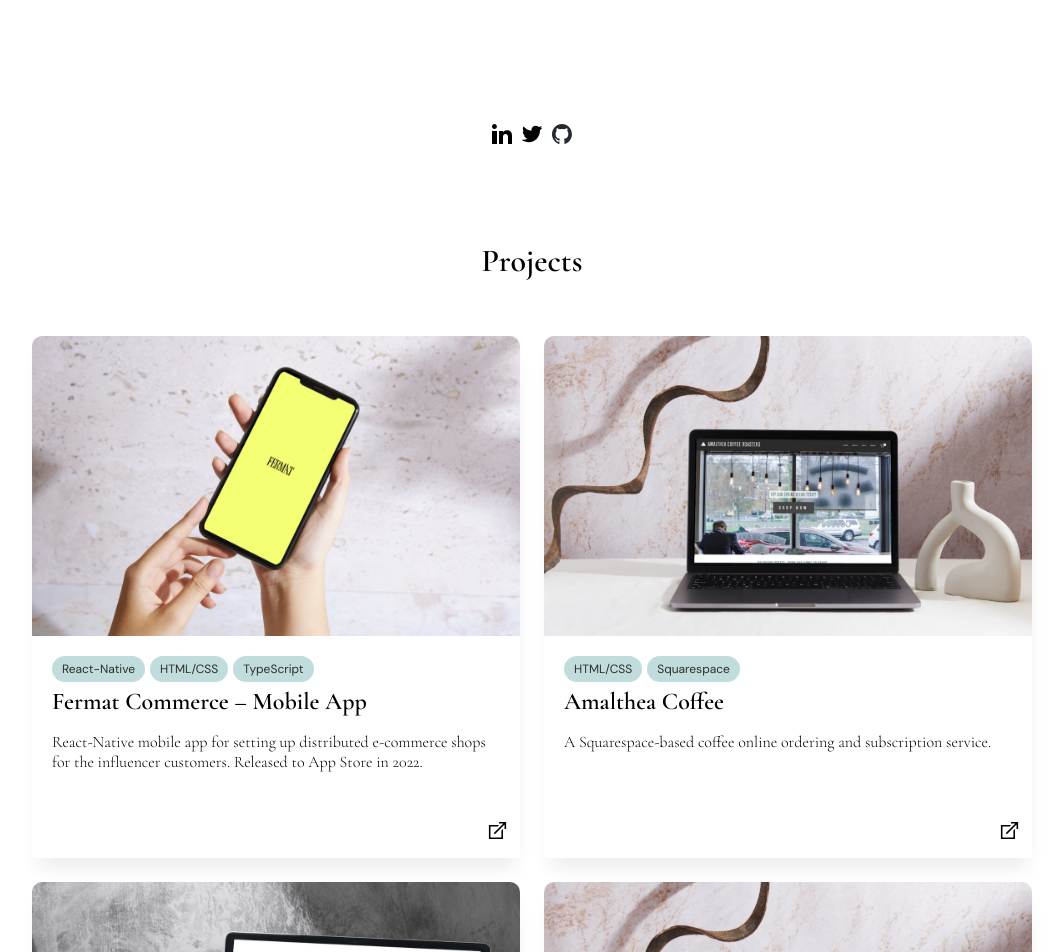
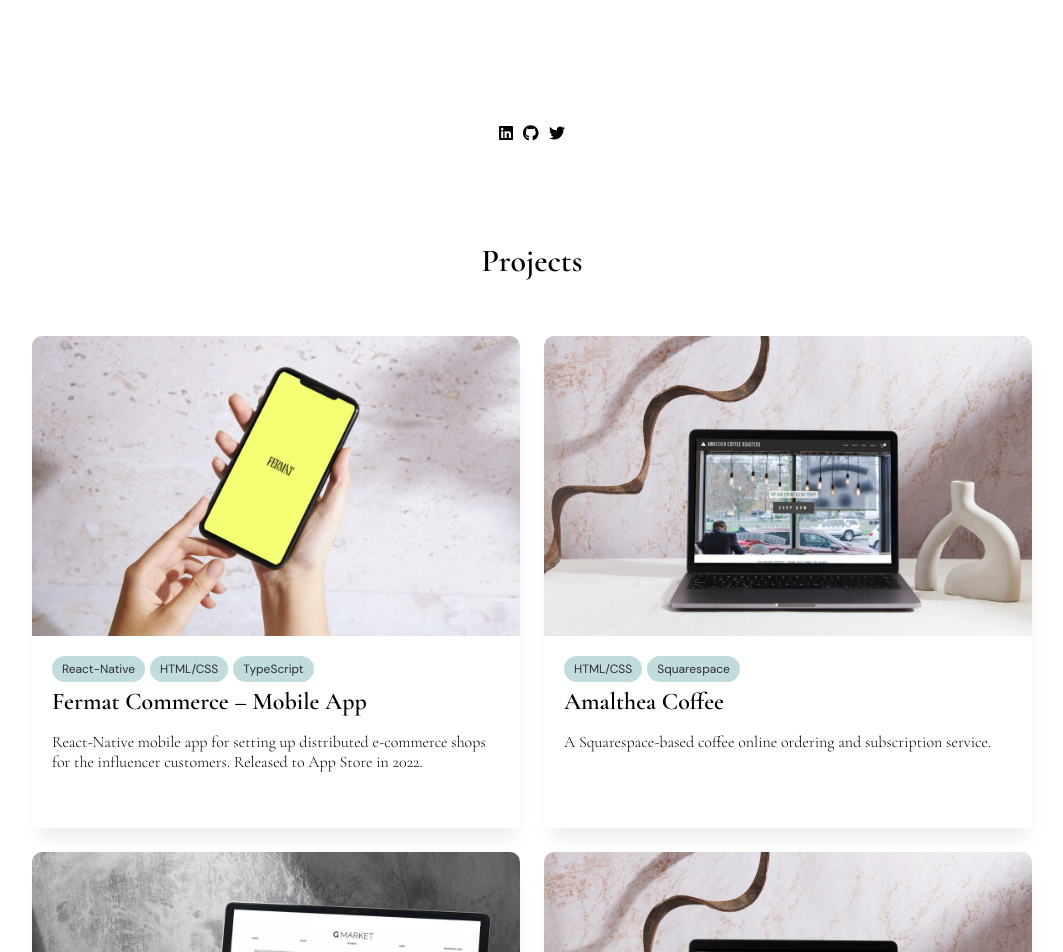
Before and after one commit to gcho91/riacho-portfolio-next, a Next.js app: page / in a window 1280 px wide. Shown: the part 640-1592 px from the top of the page, without its empty margins (108-1171 px from the left). Built offline with nearby package versions, Linux system fonts and the light colour scheme.

Commit message:
Add font icons

```diff
--- a/components/Card.tsx
+++ b/components/Card.tsx
@@ -1,12 +1,10 @@
 import { StaticImageData } from "next/image"
 import styles from "../styles/components/cardStyles.module.css"
 import { PortfolioItem } from "@/pages/work"
-import Button from "./Button"
 import Tag from "./Tag"
-import githubIcon from "../public/github-icon.svg"
 import Image from "next/image"
-import linkIcon from "../public/link-icon.svg";
 import { cormorantGaramond } from "@/utils/fonts"
+
 interface CardProps {
     item: PortfolioItem;
 }
@@ -29,18 +27,14 @@
         </div>
         {(item.github || item.link) &&
             <div className={styles.iconsContainer}>
-                {item.github &&
+                {/* {item.github &&
                     <a href={item.github} target="_blank">
-                        <Image priority src={githubIcon} alt="Follow me on Github"
-                            height={20}
-                            width={20} />
+
                     </a>
-                }
+                } */}
                 {item.link &&
                     <a href={item.link} target="_blank">
-                        <Image priority src={linkIcon} alt="link to project"
-                            height={25}
-                            width={25} />
+
                     </a>
                 }
             </div>
--- a/components/HeroSection.tsx
+++ b/components/HeroSection.tsx
@@ -1,37 +1,38 @@
-import { cormorantGaramond, dmSans } from "../utils/fonts"
-import Image from 'next/image'
+import React from "react";
+// import { dmSans } from "../utils/fonts"
+// import { cormorantGaramond } from '@/utils/fonts';
 import heroStyles from "../styles/heroSectionStyles.module.css"
 import twitterIcon from "../public/twitter-icon.svg";
-import linkedinIcon from "../public/linkedin-icon.svg";
+import LinkedinIcon from "../public/linkedin-icon.svg";
+import { faLinkedin, faGithub, faTwitter } from '@fortawesome/free-brands-svg-icons'
+import { FontAwesomeIcon } from '@fortawesome/react-fontawesome'
+
+
 
 export default function HeroSection() {
 
     return (<div className={heroStyles["hero-container"]}>
         <div className={heroStyles.hero}>
-            <h1 className={` ${cormorantGaramond.className} ${heroStyles.name}`}>Ria Cho</h1>
+            {/* <h1 className={` ${cormorantGaramond.className} ${heroStyles.name}`}>Ria Cho</h1> */}
+            <h1 className={` ${heroStyles.name}`}>Ria Cho</h1>
+
             <h2 className={` ${heroStyles.subtext}`}>I build things for the <span className="intro-highlight">web</span> and <span className="intro-highlight">	mobile </span></h2>
             <p className={`${heroStyles.description} `}>I am a front-end engineer who loves building products with great UX, and is obsessed with high end-user empathy and usability. I am currently based in San Francisco.</p>
             <a href="mailto:gcho91@gmail.com" className={`${heroStyles['cta-button']}`}>Contact me</a>
         </div>
         <div className={heroStyles["social-row"]}>
             <a href="https://www.linkedin.com/in/gloriacho1">
-                <Image priority src={linkedinIcon} alt="Follow me on LinkedIn"
-                    height={20}
-                    width={20} />
+
+                <FontAwesomeIcon icon={faLinkedin} className={`${heroStyles['test']} fa-lg}`} />
+            </a>
+            <a href="https://www.github.com/gcho91">
+                <FontAwesomeIcon icon={faGithub} className={`${heroStyles['test']} fa-lg}`} />
             </a>
             <a href="https://www.twitter.com/espresscho">
-                <Image priority src={twitterIcon} alt="Follow me on Twitter"
-                    height={20}
-                    width={20} />
+                <FontAwesomeIcon icon={faTwitter} className={`${heroStyles['test']} fa-lg}`} />
+
             </a>
-            <a href="https://www.github.com/gcho91">
-                <Image
-                    src="/github-mark.svg"
-                    alt="GITHUB icon"
-                    width={20}
-                    height={20}
-                />
-            </a>
+
         </div>
     </div>
     )
--- a/components/Navbar.tsx
+++ b/components/Navbar.tsx
@@ -1,12 +1,6 @@
 import navbarStyles from "../styles/navbarStyles.module.css"
 import Link from 'next/link';
-import { ibmPlexSansCond, cormorantGaramond, raleway, dmSans } from "../utils/fonts"
-import { Inter } from 'next/font/google'
-
-
-const inter = Inter({
-    subsets: ['latin']
-});
+import { cormorantGaramond, dmSans } from '@/utils/fonts';
 
 export default function Navbar() {
     return <nav className={`${navbarStyles.nav} ${dmSans.className}`}>
--- a/styles/heroSectionStyles.module.css
+++ b/styles/heroSectionStyles.module.css
@@ -1,3 +1,9 @@
+.test {
+    color: black;
+}
+.test:hover {
+    color: salmon;
+}
 
 .hero-container {
     height: 100vh;
@@ -92,6 +98,8 @@
 }
 
 
+
+
 /* https: //coolors.co/949a58-c2dee5-c0dcdc-efdf80-94b485  color palette*/
 /* https: //coolors.co/c1dbe3-c7dfc5-f6feaa-fce694-373737 */
 /* https: //redstapler.co/curved-custom-shape-div-css-svg/ */
--- a/utils/fonts.tsx
+++ b/utils/fonts.tsx
@@ -18,20 +18,9 @@
     variable: "--cormorant-garamond"
 })
 
-export const raleway = Raleway({
-    weight: '400',
-    subsets: ['latin']
-})
 
-export const arimo = Arimo({
-    weight: 'variable',
-    subsets: ['latin']
-});
 
 export const dmSans = DM_Sans({
     weight: ['400', '700'],
-
     subsets: ['latin']
-
-
 })
```
Also changed, not shown: package.json (+6 -1 lines), 1 other file (tests, documents, lock files or other folders).
